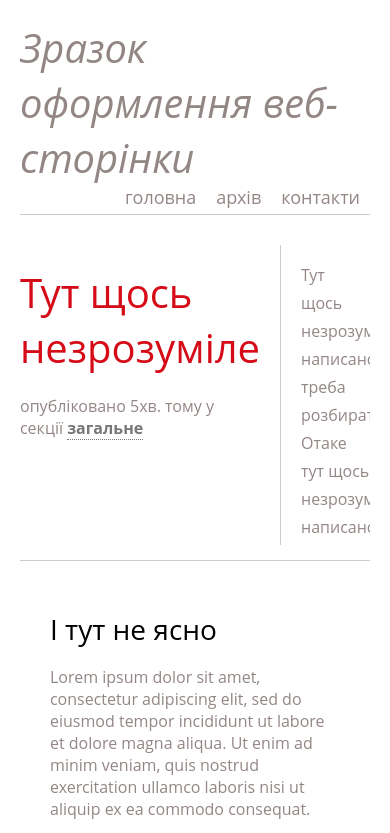
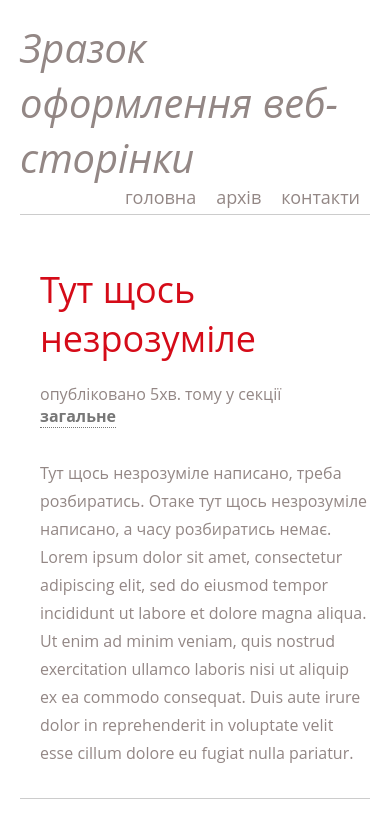
Before and after one commit to zzzolll80/zzzolll80.github.io, a plain HTML site: page index.html in a window 390 px wide. Shown: the top 833 px of the page. Drawn offline with Linux system fonts and the light colour scheme.

Commit message:
Adaptive changes

```diff
--- a/css/main.css
+++ b/css/main.css
@@ -9,7 +9,7 @@ body {
 h1 {
   font-style: italic;
   font-weight: normal;
-  font-size: 40px;
+  font-size: 2.5em;
   margin: 0;
 }
 
@@ -29,7 +29,7 @@ ul#menu > li > a {
   color: #938785;
   text-decoration: none;
   margin: 0 10px;
-  font-size: 18px;
+  font-size: 1.125em;
 }
 
 ul#menu > li > a:hover {
@@ -53,7 +53,7 @@ ul#menu > li > a:hover {
 .post > .details > h2 > a {
   color: #d50b18;
   text-decoration: none;
-  font-size: 40px;
+  font-size: 1.5em;
   font-weight: normal;
 }
 
@@ -78,8 +78,17 @@ ul#menu > li > a:hover {
   flex: 7;
   margin-left: 20px;
   line-height: 28px;
-  max-height: 300px;
-  overflow-y: auto;
+}
+
+@media (max-width: 700px) {
+  .post {
+    flex-direction: column;
+  }
+  .post > .details {
+    flex:3;
+    border-right: none;
+    padding: 0 20px;
+  }
 }
 
 .cols {
@@ -104,7 +113,7 @@ ul#menu > li > a:hover {
   text-decoration: none;
   color: #000000;
   font-weight: normal;
-  font-size: 28px;
+  font-size: 1.75em;
 }
 
 .cols > .col > h3 > a:hover {
--- a/index.html
+++ b/index.html
@@ -2,6 +2,7 @@
 <head>
     <meta http-equiv="content-type" content="text/html;charset=utf-8" />
     <link rel="stylesheet" href="css/main.css" type="text/css" />
+    <meta name="viewport" content="width=device-width, initial-scale=1" />
     <title>Зразок оформлення веб-сторінки</title>
 </head>
 <body>
```
